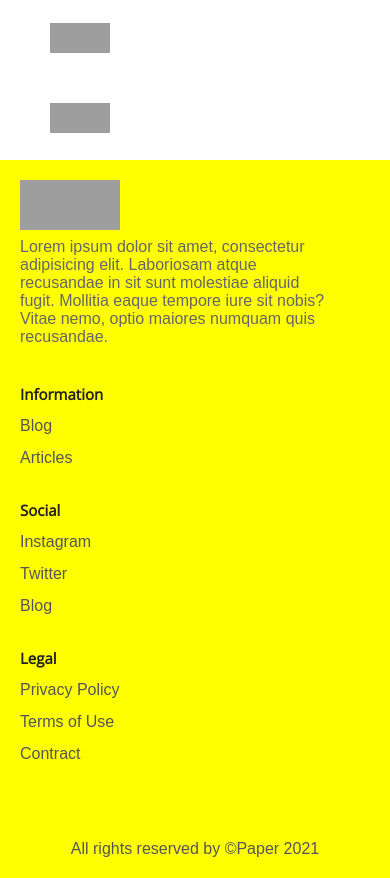
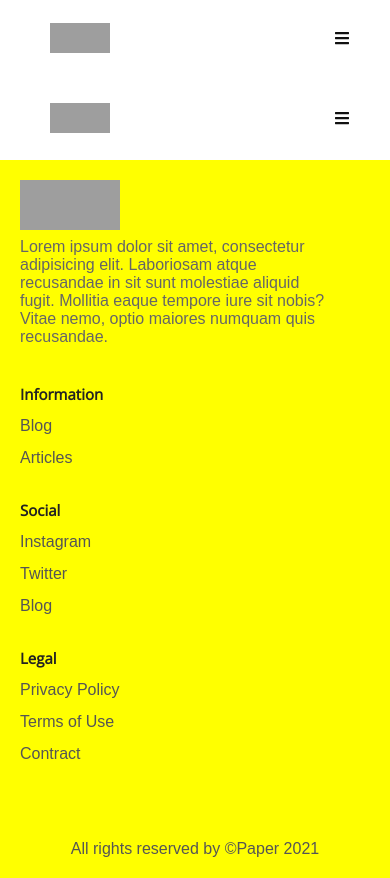
Before and after one commit to Mardiprk/Blogs, a Next.js app: page /components/header in a window 390 px wide. Built offline with nearby package versions, Linux system fonts and the light colour scheme; grey boxes are pictures that could not be loaded; a web font is replaced by a local one.

Commit message:
Styled Comp

```diff
--- a/pages/index.js
+++ b/pages/index.js
@@ -1,6 +1,5 @@
 import Head from "next/head";
 import styles from "../styles/Home.module.css";
-import Link from "next/link";
 
 export default function Home() {
   return (
@@ -16,7 +15,7 @@ export default function Home() {
       <div className="w3-container">
         <h1>Top Stories</h1>
       </div>
-      <div className="sty">
+      <div>
         <h1>Zero Config</h1>
         <p>
           Automatic compilation and bundling. Optimized for production from the
--- a/styles/globals.css
+++ b/styles/globals.css
@@ -11,18 +11,6 @@ body {
 
 
 
-.sty{
-  background-color: transparent;
-  box-shadow: transparent;
-  padding: 10px;
-  border-radius: 2px;
-  transition:   .2s,box-shadow .2s ease;
-}
-.sty:hover{
-  background-color: #fff;
-  box-shadow: 0 4px 4px 0 rgba(175, 174, 174, 0.19), 0 6px 20px 0 rgba(175, 174, 174, 0.19);
-
-}
 
 
 h1{
@@ -36,7 +24,7 @@ h2 {
   font-size: 1rem;
 }
 
-/* Add media queries for responsiveness - when the screen is 500px wide or less, stack the links on top of each other */
+
 
 *, *:before, *:after {
   box-sizing: border-box;
@@ -171,15 +159,16 @@ nav ul li a{
   transition: all 0.3s ease;
 }
 nav ul li a.active,
+nav ul li a{
+  font-family: 'Oswald', sans-serif;
+}
+
 nav ul li a:hover{
   color: #111;
   background: #fff;
 }
 nav .menu-btn .bar{
   color: #fff;
-  font-size: 22px;
-  cursor: pointer;
-  display: none;
 }
 input[type="checkbox"]{
   display: none;
@@ -192,9 +181,6 @@ input[type="checkbox"]{
 @media (max-width: 520px) {
   nav .menu-btn .bar{
     color: #111;
-    font-size: 22px;
-    cursor: pointer;
-    display: none;
   }
 }
 
@@ -240,18 +226,3 @@ input[type="checkbox"]{
     color: cyan;
   }
 }
-.content{
-  position: absolute;
-  top: 50%;
-  left: 50%;
-  transform: translate(-50%, -50%);
-  text-align: center;
-  z-index: -1;
-  width: 100%;
-  padding: 0 30px;
-  color: #1b1b1b;
-}
-.content div{
-  font-size: 40px;
-  font-weight: 700;
-}
```
